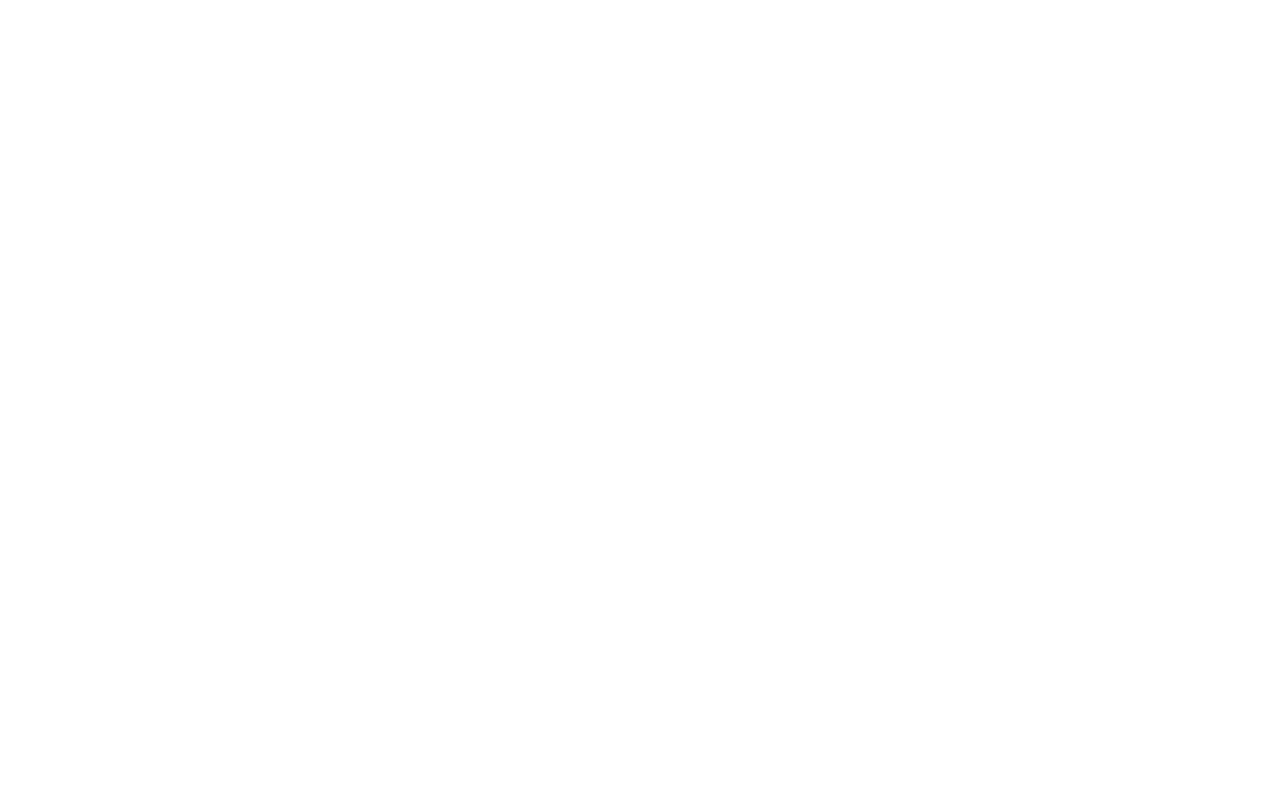
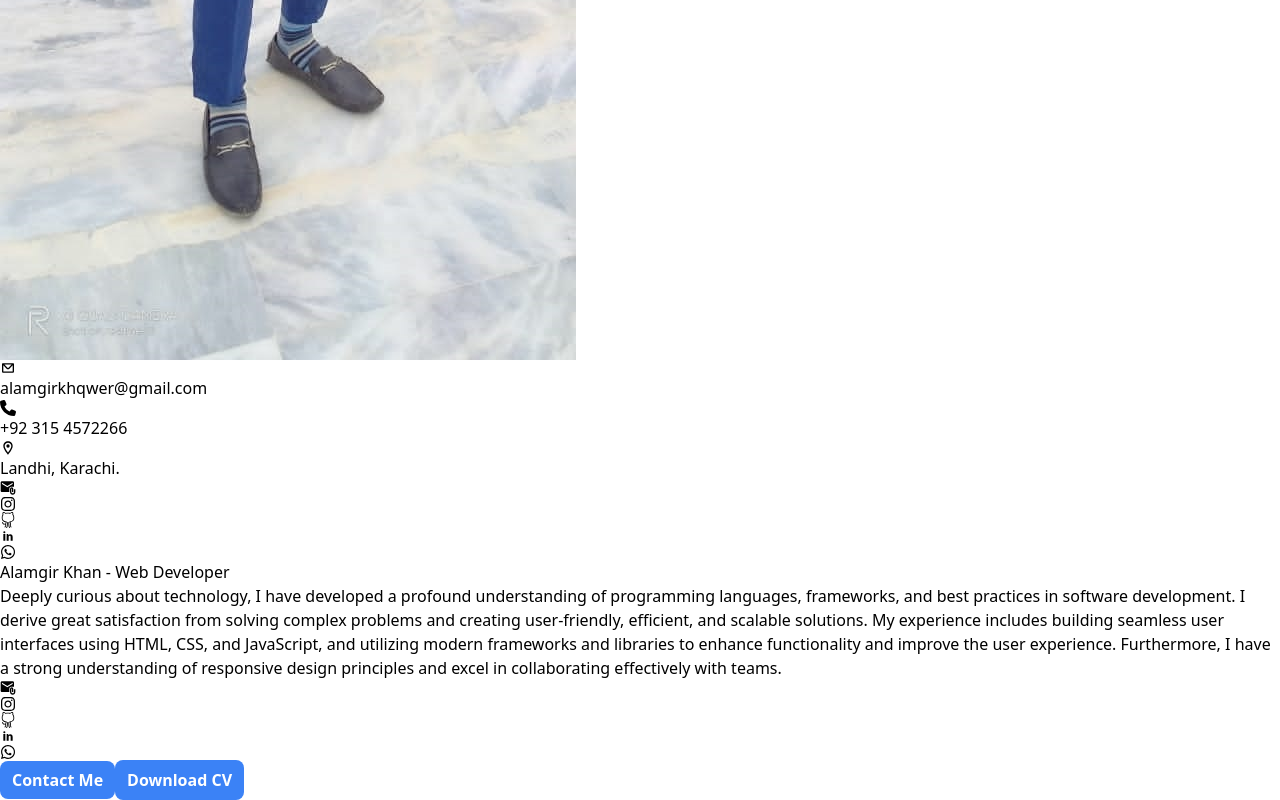
Before and after one commit to Alamgir-Khan-315/Portfolio-2025, a React (Vite) app: page /about in a window 1280 px wide. Shown: the part 1179-1979 px from the top of the page. Before the commit the page ends 800 px from the top, so only its background shows below. Built offline with nearby package versions, Linux system fonts and the light colour scheme.

Commit message:
AAbout me page final

```diff
--- a/src/Pages/About/About.jsx
+++ b/src/Pages/About/About.jsx
@@ -2,15 +2,18 @@
 import { SlSocialGithub } from "react-icons/sl";
 import { TiSocialLinkedin } from "react-icons/ti";
 import { FaFacebookF, FaInstagram , FaWhatsapp } from "react-icons/fa";
+import { CgMail } from "react-icons/cg";
+import { MdOutlineLocationOn , MdAttachEmail  } from "react-icons/md";
+import { FaPhone } from "react-icons/fa6";
 
 export default function About() {
 
   const icon = [
-    { name: 'Fb', icon: <FaFacebookF /> , link:'' },
-    { name: 'Insta', icon: <FaInstagram /> , link:'' },
-    { name: 'Github', icon: <SlSocialGithub /> , link:'' },
-    { name: 'LinkedIn', icon: <TiSocialLinkedin /> , link:'' },
-    { name: 'Whwtsapp', icon: <FaWhatsapp /> , link:'' }
+    { name: 'Email', style:'text-blue-500' , icon: <MdAttachEmail />, link:'mailto:alamgirkhqwer@gmail.com?subject=Hello&body=I%20want%20to%20contact%20you' },
+    { name: 'Insta', icon: <FaInstagram /> , link:'https://www.instagram.com/alamgir_khan_315?igsh=MWUxejMyZ3doazJmcg==' },
+    { name: 'Github', icon: <SlSocialGithub /> , link:'https://github.com/Alamgir-Khan-315' },
+    { name: 'LinkedIn', icon: <TiSocialLinkedin /> , link:'https://www.linkedin.com/in/alamgir-khan-248b89259/' },
+    { name: 'Whwtsapp', icon: <FaWhatsapp /> , link:'https://wa.me/923154572266' }
   ];
 
     const handleShowPDF = () => {
@@ -23,24 +26,40 @@
 
     <h1 className="text-4xl font-bold text-blue-500 mt-28 text-center">About Me</h1>
 
-    <div className="container mx-auto px-4 flex flex-col md:flex-row lg:items-center justify-center min-h-[calc(100vh-12rem)]">
+    <div className="container mx-auto px-4 md:mt-[12rem] flex flex-col md:flex-row lg:items-center justify-center">
 
       <div className="img relative">
-        <div className="img hidden -mt-[5rem] md:block mx-auto">
-          <img className='w-full h-full rounded-2xl object-cover p-2' src="/img/about_me.png" alt="about" />
+        <div className="img h-full bg-blue-600/40 rounded-lg shadow-xl hidden -mt-[14%] lg:-mt-[10rem] md:block mx-auto">
+          <img className='h-[250px] w-[350px] object-cover object-top rounded-2xl p-2' src="/img/about_1.jpg" alt="about" />
+
+          <div className="contact bg-blue-300/20 w-[95%] px-8 lg:px-12 p-2 rounded-lg text-white md:absolute lg:relative md:bottom-14 lg:bottom-0 left-0 right-0 mx-auto space-y-1 pb-6 lg:pb-6">
+            <div className="email flex items-center gap-3">
+              <div className="icon"><CgMail /></div>
+              <span>alamgirkhqwer@gmail.com</span>
+            </div>
+            <div className="email flex items-center gap-3">
+              <div className="icon"><FaPhone /></div>
+              <span>+92 315 4572266</span>
+            </div>
+            <div className="email flex items-center gap-3">
+              <div className="icon"><MdOutlineLocationOn /></div>
+              <span>Landhi, Karachi.</span>
+            </div>
+          </div>
+
         </div>
 
-        <div className="absolute hidden md:block icon ml-4 w-[90%] h-[3rem] -mt-5 border border-blue-800 text-white bg-gradient-to-r from-blue-700 to-blue-800 hover-text shadow-lg rounded-lg">
+        <div className="absolute hidden md:block icon ml-4 w-[90%] h-[3rem] -mt-5 border border-blue-800 text-white bg-gradient-to-r from-blue-500 to-blue-800 hover-text shadow-lg rounded-full">
           <div className="icon flex items-center justify-center p-2 gap-5">
             {icon.map((d,i)=>(
-              <div className='p-1 text-2xl rounded-lg bg-blue-500/90 hover:text-white hover:bg-purple-500'>{d.icon}</div>
+              <Link to={d.link} target="_blank"><div className='p-1 text-2xl rounded-lg bg-blue-500/90 hover:text-white hover:bg-purple-500 hover:rounded-full hover:scale-125 hover:shadow-2xl transition-all duration-300'>{d.icon}</div></Link>
             ))}
           </div>
         </div>
       </div>
 
 
-        <div className="text-center md:w-[70%] mt-5 md:-mt-24">
+        <div className="text-center md:w-[70%] mt-5 md:-mt-24 lg:-mt-32">
           <h1 className="text-xl md:text-2xl font-bold text-blue-500 mb-4">Alamgir Khan - Web Developer</h1>
             <p className="text-gray-300 mb-8 text-justify mx-auto md:w-[80%] px-4">Deeply curious about technology, I have developed a profound
             understanding of programming languages, frameworks, and best
@@ -57,7 +76,7 @@
             <div className="absolute md:hidden icon w-[90%] h-[3rem] -mt-5 border border-blue-800 text-white bg-gradient-to-r from-blue-700 to-blue-800 hover-text shadow-lg rounded-lg">
               <div className="icon flex items-center justify-center p-2 gap-5">
                 {icon.map((d,i)=>(
-                  <div className='p-1 text-2xl rounded-lg bg-blue-500/90 hover:text-white hover:bg-purple-500'>{d.icon}</div>
+                   <Link to={d.link} target="_blank"><div className='p-1 text-2xl rounded-lg bg-blue-500/90 hover:text-white hover:bg-purple-500 hover:rounded-full hover:scale-125 hover:shadow-2xl transition-all duration-300'>{d.icon}</div></Link>
                 ))}
               </div>
             </div>
--- a/src/Pages/Contact/Contact.jsx
+++ b/src/Pages/Contact/Contact.jsx
@@ -1,3 +1,4 @@
+import { Link } from 'react-router-dom';
 import { TiSocialLinkedin } from "react-icons/ti";
 import { SlSocialGithub } from "react-icons/sl";
 import { FaWhatsapp } from "react-icons/fa";
@@ -51,9 +52,9 @@
           </div>
 
           <div className="social flex gap-4 w-fit mx-auto my-12">
-            <div className="size-12 rounded-full border border-blue-500 text-3xl flex items-center justify-center hover:bg-blue-500 hover:text-white transition-all duration-300"><TiSocialLinkedin /></div>
-            <div className="size-12 rounded-full border border-blue-500 text-3xl flex items-center justify-center hover:bg-blue-500 hover:text-white transition-all duration-300"><SlSocialGithub /></div>
-            <div className="size-12 rounded-full border border-blue-500 text-3xl flex items-center justify-center hover:bg-blue-500 hover:text-white transition-all duration-300"><FaWhatsapp /></div>
+            <Link to='https://www.linkedin.com/in/alamgir-khan-248b89259/' target="_blank"><div className="size-12 rounded-full border border-blue-500 text-3xl flex items-center justify-center hover:bg-blue-500 hover:text-white transition-all duration-300"><TiSocialLinkedin /></div></Link>
+            <Link to='https://github.com/Alamgir-Khan-315' target="_blank"><div className="size-12 rounded-full border border-blue-500 text-3xl flex items-center justify-center hover:bg-blue-500 hover:text-white transition-all duration-300"><SlSocialGithub /></div></Link>
+            <Link to='https://wa.me/923154572266' target="_blank"><div className="size-12 rounded-full border border-blue-500 text-3xl flex items-center justify-center hover:bg-blue-500 hover:text-white transition-all duration-300"><FaWhatsapp /></div></Link>
           </div>
 
         </section>
```
Also changed, not shown: public/img/about_1.jpg (added), public/img/about_me.png (deleted).
